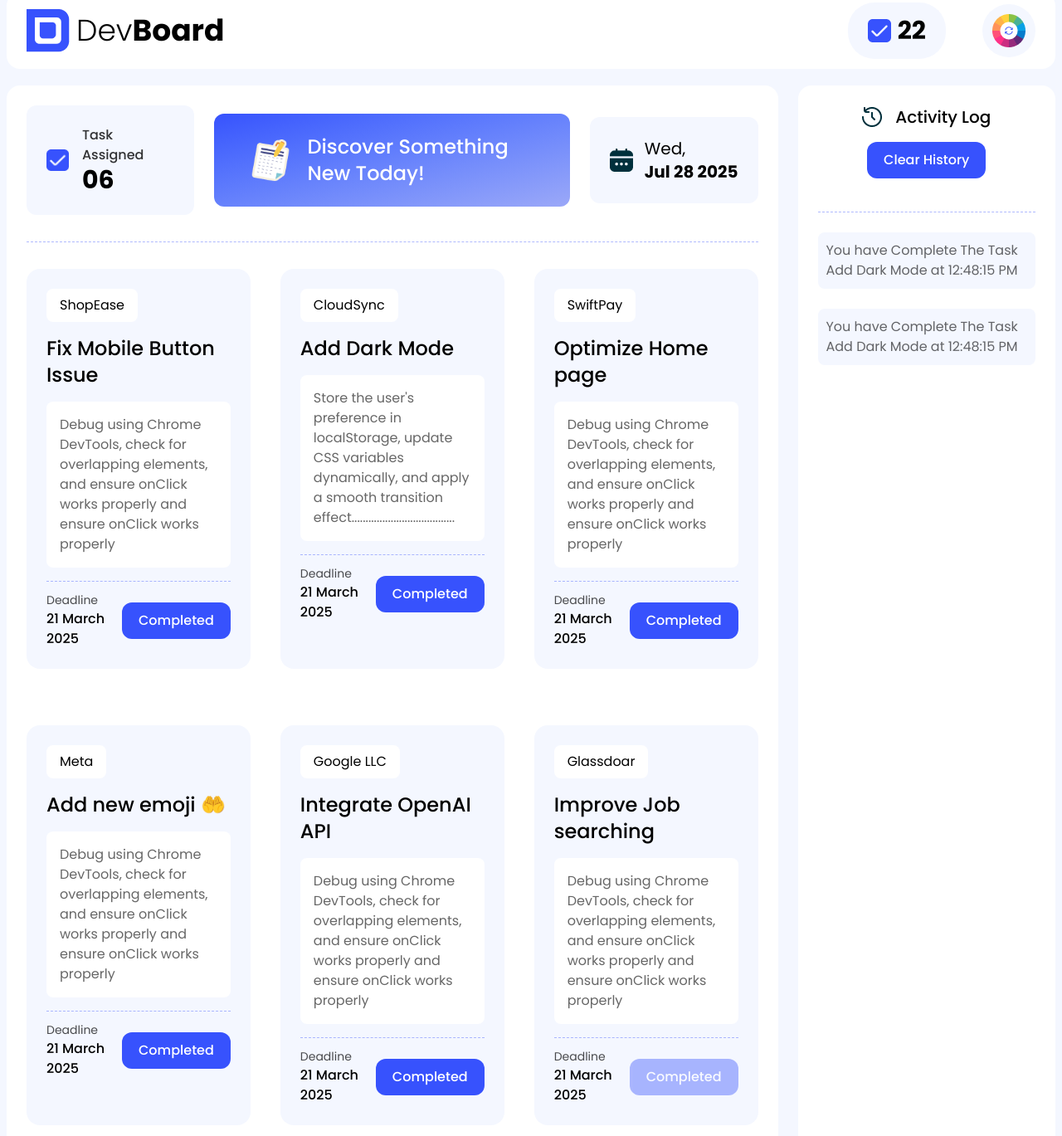
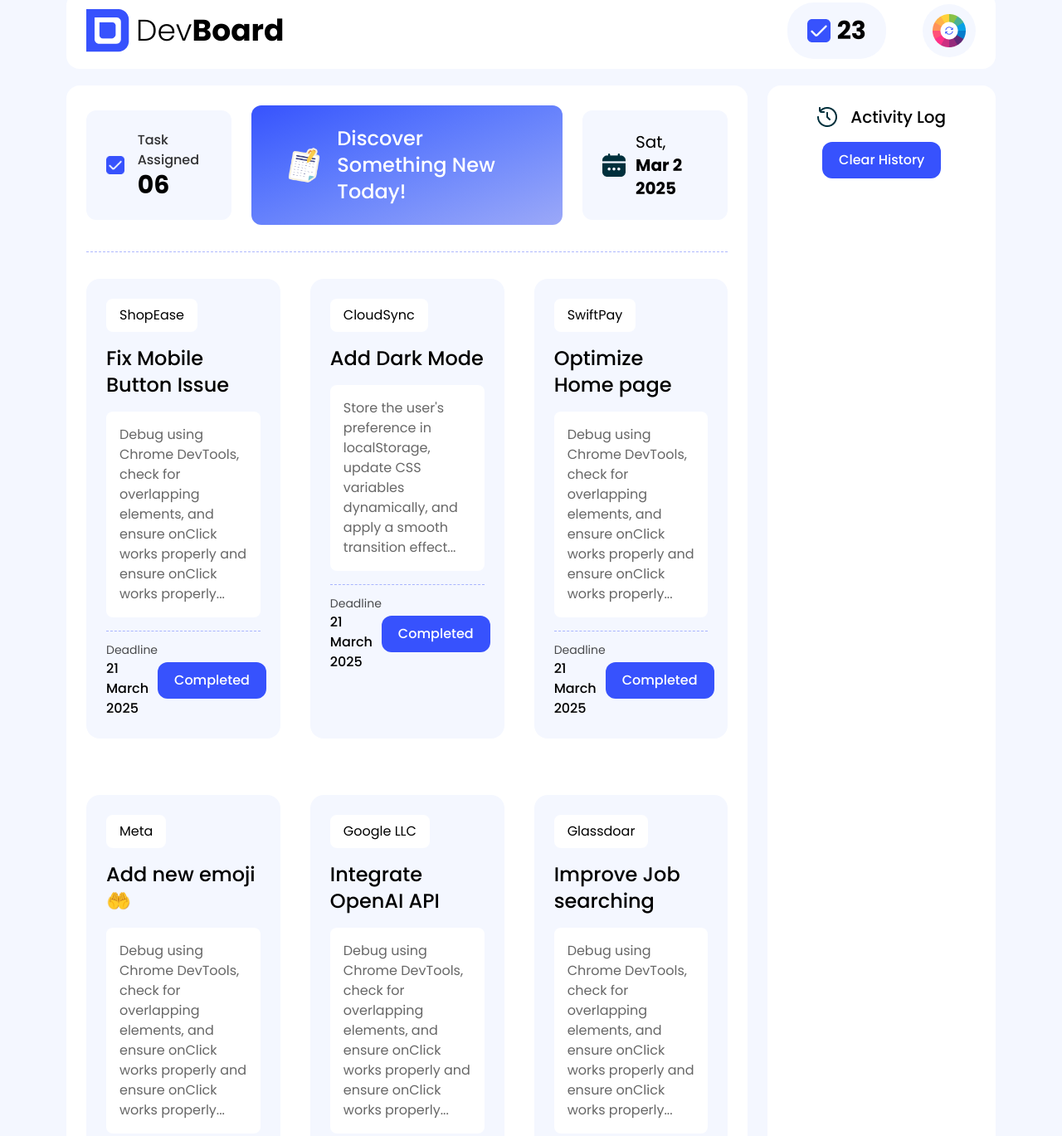
Before and after one commit to jahid-jhb/dev-board, a plain HTML site: page index.html in a window 1280 px wide. Shown: the part 33-1402 px from the top of the page at 83% size. Drawn offline with nearby package versions, Linux system fonts and the light colour scheme.

Commit message:
added some new section and its functionality

```diff
--- a/index.html
+++ b/index.html
@@ -11,7 +11,7 @@
 </head>
 
 <body class="poppins  bg-[#F4F7FF]">
-    <header class="flex justify-between items-center bg-white px-6 py-3 mx-2 mt-6 rounded-2xl">
+    <header class="flex justify-between items-center bg-white px-6 py-3 mx-20 mt-6 rounded-2xl">
         <div class="flex justify-between items-center gap-2">
             <img src="assets/logo.png" alt="Website Logo">
             <h2 class="text-4xl"><span class="font-light">Dev</span><span class="font-bold">Board</span></h2>
@@ -19,7 +19,7 @@
         <div class="flex justify-between items-center gap-11">
             <div class="flex justify-between items-center gap-2 bg-[#f4f7ff] px-6 py-4 rounded-4xl text-3xl font-bold">
                 <img src="assets/checkbox.png" alt="">
-                <p>22</p>
+                <p id="completed-task">23</p>
             </div>
             <div class="p-3 bg-[#f4f7ff] rounded-full">
                 <img id="random-theme" class="cursor-pointer" src="assets/theme-btn.png" alt="Theme Changer Button">
@@ -27,8 +27,10 @@
         </div>
     </header>
 
-    <main class="flex justify-between gap-6 mx-2 mt-5">
+    <main class="flex justify-between gap-6 mx-20 mt-5">
         <section class="w-3/4 bg-white px-6 pt-6 pb-8 rounded-2xl">
+
+
             <div class="grid grid-cols-4 justify-between items-center gap-6">
                 <div class="bg-[#f4f7ff] p-6 rounded-xl flex gap-4 justify-between items-center">
                     <div>
@@ -36,11 +38,12 @@
                     </div>
                     <p>
                         <span class="text-[rgba(0,0,0,0.8)] font-medium">Task Assigned</span> <br>
-                        <span class="text-3xl font-bold">06</span>
+                        <span id="uncompleted-task" class="text-3xl font-bold">06</span>
                     </p>
                 </div>
 
-                <div id="blog-page" class="col-span-2 flex justify-between items-center gap-4 text-2xl font-medium px-10 py-6 rounded-xl bg-linear-to-br from-[#3752FD] to-[#9BA8F8] text-white cursor-pointer">
+                <div id="blog-page"
+                    class="col-span-2 flex justify-between items-center gap-4 text-2xl font-medium px-10 py-6 rounded-xl bg-linear-to-br from-[#3752FD] to-[#9BA8F8] text-white cursor-pointer">
                     <div>
                         <img src="assets/board.png" alt="">
                     </div>
@@ -49,9 +52,16 @@
 
                 <div class="flex justify-between items-center gap-3 bg-[#f4f7ff] p-6 rounded-xl">
                     <img src="assets/calender.png" alt="">
-                    <p class="text-xl">Wed,<br><span class="font-bold">Jul 28 2025</span></p>
+                    <p class="text-xl">
+                        <span id="day-name"></span> <br>
+                        <span id="date-format" class="font-bold">Jul 28 2025</span>
+                    </p>
                 </div>
+
             </div>
+
+
+            <!-- task -->
 
             <div class="mt-8 border-t-[1px] border-dashed border-[rgba(55,82,253,0.4)] grid grid-cols-3 gap-9">
 
@@ -60,15 +70,19 @@
 
                 <div class="p-6 mt-8 bg-[#f4f7ff] rounded-2xl">
                     <p class="px-4 py-2 bg-white rounded-lg inline-block">ShopEase</p>
-                    <h3 class="text-2xl font-medium mt-4">Fix Mobile Button Issue </h3>
-                    <p class="mt-4 p-4 bg-white rounded-lg text-[rgba(0,0,0,0.6)]">Debug using Chrome DevTools, check for overlapping elements, and ensure onClick works properly and ensure onClick works properly</p>
+                    <h3 class="text-2xl font-medium mt-4">Fix Mobile Button Issue</h3>
+                    <p class="mt-4 p-4 bg-white rounded-lg text-[rgba(0,0,0,0.6)]">Debug using Chrome DevTools, check
+                        for overlapping elements, and ensure onClick works properly and ensure onClick works properly...
+                    </p>
 
-                    <div class="mt-4 pt-3 flex justify-between items-center border-t-[1px] border-dashed border-[rgba(55,82,253,0.4)]">
+                    <div
+                        class="mt-4 pt-3 flex justify-between items-center border-t-[1px] border-dashed border-[rgba(55,82,253,0.4)]">
                         <div>
                             <p class="text-[rgba(0,0,0,0.7)] text-[0.875rem]">Deadline</p>
                             <h5 class="font-medium">21 March 2025</h5>
                         </div>
-                        <button class="px-5 py-[0.625rem] bg-[#3752FD] text-white font-medium rounded-xl cursor-pointer">Completed</button>
+                        <button
+                            class="task-btn px-5 py-[0.625rem] bg-[#3752FD] text-white font-medium rounded-xl cursor-pointer disabled:opacity-40 disabled:cursor-not-allowed">Completed</button>
                     </div>
 
                 </div>
@@ -79,14 +93,18 @@
                 <div class="p-6 mt-8 bg-[#f4f7ff] rounded-2xl">
                     <p class="px-4 py-2 bg-white rounded-lg inline-block">CloudSync</p>
                     <h3 class="text-2xl font-medium mt-4">Add Dark Mode</h3>
-                    <p class="mt-4 p-4 bg-white rounded-lg text-[rgba(0,0,0,0.6)]">Store the user's preference in localStorage, update CSS variables dynamically, and apply a smooth transition effect.....................................</p>
+                    <p class="mt-4 p-4 bg-white rounded-lg text-[rgba(0,0,0,0.6)]">Store the user's preference in
+                        localStorage, update CSS variables dynamically, and apply a smooth transition
+                        effect...</p>
 
-                    <div class="mt-4 pt-3 flex justify-between items-center border-t-[1px] border-dashed border-[rgba(55,82,253,0.4)]">
+                    <div
+                        class="mt-4 pt-3 flex justify-between items-center border-t-[1px] border-dashed border-[rgba(55,82,253,0.4)]">
                         <div>
                             <p class="text-[rgba(0,0,0,0.7)] text-[0.875rem]">Deadline</p>
                             <h5 class="font-medium">21 March 2025</h5>
                         </div>
-                        <button class="px-5 py-[0.625rem] bg-[#3752FD] text-white font-medium rounded-xl cursor-pointer">Completed</button>
+                        <button
+                            class="task-btn px-5 py-[0.625rem] bg-[#3752FD] text-white font-medium rounded-xl cursor-pointer disabled:opacity-40 disabled:cursor-not-allowed">Completed</button>
                     </div>
 
                 </div>
@@ -96,15 +114,19 @@
 
                 <div class="p-6 mt-8 bg-[#f4f7ff] rounded-2xl">
                     <p class="px-4 py-2 bg-white rounded-lg inline-block">SwiftPay</p>
-                    <h3 class="text-2xl font-medium mt-4">Optimize  Home page</h3>
-                    <p class="mt-4 p-4 bg-white rounded-lg text-[rgba(0,0,0,0.6)]">Debug using Chrome DevTools, check for overlapping elements, and ensure onClick works properly and ensure onClick works properly</p>
+                    <h3 class="text-2xl font-medium mt-4">Optimize Home page</h3>
+                    <p class="mt-4 p-4 bg-white rounded-lg text-[rgba(0,0,0,0.6)]">Debug using Chrome DevTools, check
+                        for overlapping elements, and ensure onClick works properly and ensure onClick works properly...
+                    </p>
 
-                    <div class="mt-4 pt-3 flex justify-between items-center border-t-[1px] border-dashed border-[rgba(55,82,253,0.4)]">
+                    <div
+                        class="mt-4 pt-3 flex justify-between items-center border-t-[1px] border-dashed border-[rgba(55,82,253,0.4)]">
                         <div>
                             <p class="text-[rgba(0,0,0,0.7)] text-[0.875rem]">Deadline</p>
                             <h5 class="font-medium">21 March 2025</h5>
                         </div>
-                        <button class="px-5 py-[0.625rem] bg-[#3752FD] text-white font-medium rounded-xl cursor-pointer">Completed</button>
+                        <button
+                            class="task-btn px-5 py-[0.625rem] bg-[#3752FD] text-white font-medium rounded-xl cursor-pointer disabled:opacity-40 disabled:cursor-not-allowed">Completed</button>
                     </div>
 
                 </div>
@@ -115,14 +137,17 @@
                 <div class="p-6 mt-8 bg-[#f4f7ff] rounded-2xl">
                     <p class="px-4 py-2 bg-white rounded-lg inline-block">Meta</p>
                     <h3 class="text-2xl font-medium mt-4">Add new emoji 🤲</h3>
-                    <p class="mt-4 p-4 bg-white rounded-lg text-[rgba(0,0,0,0.6)]">Debug using Chrome DevTools, check for overlapping elements, and ensure onClick works properly and ensure onClick works properly</p>
+                    <p class="mt-4 p-4 bg-white rounded-lg text-[rgba(0,0,0,0.6)]">Debug using  Chrome DevTools, check for overlapping elements, and ensure onClick works properly and ensure onClick works properly...
+                    </p>
 
-                    <div class="mt-4 pt-3 flex justify-between items-center border-t-[1px] border-dashed border-[rgba(55,82,253,0.4)]">
+                    <div
+                        class="mt-4 pt-3 flex justify-between items-center border-t-[1px] border-dashed border-[rgba(55,82,253,0.4)]">
                         <div>
                             <p class="text-[rgba(0,0,0,0.7)] text-[0.875rem]">Deadline</p>
                             <h5 class="font-medium">21 March 2025</h5>
                         </div>
-                        <button class="px-5 py-[0.625rem] bg-[#3752FD] text-white font-medium rounded-xl cursor-pointer">Completed</button>
+                        <button
+                            class="task-btn px-5 py-[0.625rem] bg-[#3752FD] text-white font-medium rounded-xl cursor-pointer disabled:opacity-40 disabled:cursor-not-allowed">Completed</button>
                     </div>
 
                 </div>
@@ -133,14 +158,18 @@
                 <div class="p-6 mt-8 bg-[#f4f7ff] rounded-2xl">
                     <p class="px-4 py-2 bg-white rounded-lg inline-block">Google LLC</p>
                     <h3 class="text-2xl font-medium mt-4">Integrate OpenAI API</h3>
-                    <p class="mt-4 p-4 bg-white rounded-lg text-[rgba(0,0,0,0.6)]">Debug using Chrome DevTools, check for overlapping elements, and ensure onClick works properly and ensure onClick works properly</p>
+                    <p class="mt-4 p-4 bg-white rounded-lg text-[rgba(0,0,0,0.6)]">Debug using Chrome DevTools, check
+                        for overlapping elements, and ensure onClick works properly and ensure onClick works properly...
+                    </p>
 
-                    <div class="mt-4 pt-3 flex justify-between items-center border-t-[1px] border-dashed border-[rgba(55,82,253,0.4)]">
+                    <div
+                        class="mt-4 pt-3 flex justify-between items-center border-t-[1px] border-dashed border-[rgba(55,82,253,0.4)]">
                         <div>
                             <p class="text-[rgba(0,0,0,0.7)] text-[0.875rem]">Deadline</p>
                             <h5 class="font-medium">21 March 2025</h5>
                         </div>
-                        <button class="px-5 py-[0.625rem] bg-[#3752FD] text-white font-medium rounded-xl cursor-pointer">Completed</button>
+                        <button
+                            class="task-btn px-5 py-[0.625rem] bg-[#3752FD] text-white font-medium rounded-xl cursor-pointer disabled:opacity-40 disabled:cursor-not-allowed">Completed</button>
                     </div>
 
                 </div>
@@ -151,14 +180,18 @@
                 <div class="p-6 mt-8 bg-[#f4f7ff] rounded-2xl">
                     <p class="px-4 py-2 bg-white rounded-lg inline-block">Glassdoar</p>
                     <h3 class="text-2xl font-medium mt-4">Improve Job searching</h3>
-                    <p class="mt-4 p-4 bg-white rounded-lg text-[rgba(0,0,0,0.6)]">Debug using Chrome DevTools, check for overlapping elements, and ensure onClick works properly and ensure onClick works properly</p>
+                    <p class="mt-4 p-4 bg-white rounded-lg text-[rgba(0,0,0,0.6)]">Debug using Chrome DevTools, check
+                        for overlapping elements, and ensure onClick works properly and ensure onClick works properly...
+                    </p>
 
-                    <div class="mt-4 pt-3 flex justify-between items-center border-t-[1px] border-dashed border-[rgba(55,82,253,0.4)]">
+                    <div
+                        class="mt-4 pt-3 flex justify-between items-center border-t-[1px] border-dashed border-[rgba(55,82,253,0.4)]">
                         <div>
                             <p class="text-[rgba(0,0,0,0.7)] text-[0.875rem]">Deadline</p>
                             <h5 class="font-medium">21 March 2025</h5>
                         </div>
-                        <button class="px-5 py-[0.625rem] bg-[#3752FD] text-white font-medium rounded-xl cursor-pointer disabled:opacity-40 disabled:cursor-not-allowed" disabled>Completed</button>
+                        <button
+                            class="task-btn px-5 py-[0.625rem] bg-[#3752FD] text-white font-medium rounded-xl cursor-pointer disabled:opacity-40 disabled:cursor-not-allowed">Completed</button>
                     </div>
 
                 </div>
@@ -173,11 +206,11 @@
                 <p class="text-xl font-medium">Activity Log</p>
             </div>
 
-            <button class="px-5 py-[0.625rem] bg-[#3752FD] text-white font-medium rounded-xl cursor-pointer mb-4">Clear History</button>
+            <button id="activity-clear" class="px-5 py-[0.625rem] bg-[#3752FD] text-white font-medium rounded-xl cursor-pointer mb-4">Clear
+                History</button>
 
-            <div class="activity-area">
-                <p>You have Complete The Task Add Dark Mode at 12:48:15 PM</p>
-                <p>You have Complete The Task Add Dark Mode at 12:48:15 PM</p>
+            <div id="activity" class="activity-area">
+                <!-- dynamically added p tag for click task button -->
             </div>
 
         </section>
--- a/script/main.js
+++ b/script/main.js
@@ -1,3 +1,5 @@
+// random bg
+
 document.getElementById('random-theme')
     .addEventListener('click', function (event) {
         let color = '#';
@@ -11,6 +13,9 @@ document.getElementById('random-theme')
         document.body.style.backgroundColor = color;
     });
 
+
+// blog page link
+
 document.getElementById('blog-page')
     .addEventListener('click', function () {
         window.location.href = 'pages/blog.html';
@@ -18,15 +23,90 @@ document.getElementById('blog-page')
 
 
 
+// make date
+
 let todayDate = new Date;
 
-const dayName = ['Sat', 'Sun', 'Mon', 'Tue', 'Wed', 'Thu', 'Fri'];
-const monthName = ['Jan', 'Feb', 'Mar', 'Apr', 'May', 'Jun', 'Jul', 'Aug', 'Sep', 'Oct', 'Nov', 'Dec'];
+const dayNames = ['Sat', 'Sun', 'Mon', 'Tue', 'Wed', 'Thu', 'Fri'];
+const monthNames = ['Jan', 'Feb', 'Mar', 'Apr', 'May', 'Jun', 'Jul', 'Aug', 'Sep', 'Oct', 'Nov', 'Dec'];
 
-console.log(dayName[todayDate.getDay()]);
-console.log(monthName[todayDate.getMonth()]);
-console.log(todayDate.getDate());
-console.log(todayDate.getFullYear());
-console.log(todayDate.getHours());
-console.log(todayDate.getMinutes());
-console.log(todayDate.getSeconds());
+document.getElementById('day-name').innerText = dayNames[todayDate.getDay()] + ',';
+document.getElementById('date-format').innerText = monthNames[todayDate.getMonth()] + ' ' + todayDate.getDate() + ' ' + todayDate.getFullYear();
+
+
+
+
+
+// Activity Log bar
+
+const taskBtns = document.getElementsByClassName('task-btn');
+for (const taskBtn of taskBtns) {
+    taskBtn.addEventListener('click', function (event) {
+
+
+        // set alert
+
+        alert('Board Updated Successfully');
+
+
+        // cal for uncompleted task
+
+        let unCompletedTask = ((parseInt(document.getElementById('uncompleted-task').innerText)) - 1).toString();
+        document.getElementById('uncompleted-task').innerText = unCompletedTask;
+
+
+        // cal for completed task
+
+        let completedTask = ((parseInt(document.getElementById('completed-task').innerText)) + 1).toString();
+        document.getElementById('completed-task').innerText = completedTask;
+
+
+        // last alert
+
+        if(parseInt(unCompletedTask) == 0){
+            alert('Congrats!!! You have completed all the current task');
+        }
+
+
+
+        // make time
+
+        let todayDate = new Date;
+
+        let currentH = (todayDate.getHours()).toString();
+        let currentHour = currentH;
+
+        let currentTime = currentHour + ':' + (todayDate.getMinutes()).toString() + ':' + (todayDate.getSeconds()).toString() + ' AM';
+
+        if (currentH > 12) {
+            currentHour = (currentH - 12).toString();
+            currentTime = currentHour + ':' + (todayDate.getMinutes()).toString() + ':' + (todayDate.getSeconds()).toString() + ' PM';
+        }
+
+
+
+        // get task title and create a p element and append it
+
+        const taskTitle = event.target.parentNode.previousSibling.previousSibling.previousSibling.previousSibling.innerText;
+
+        const activityBox = document.getElementById('activity');
+
+        const p = document.createElement('p');
+        p.innerText = 'You have Complete The Task' + ' ' + taskTitle + ' at ' + currentTime;
+
+        activityBox.appendChild(p);
+
+
+        // button disabled
+
+        event.target.setAttribute('disabled', '');
+
+    });
+};
+
+
+// Activity Log Clear
+
+document.getElementById('activity-clear').addEventListener('click', function(){
+    document.getElementById('activity').innerHTML = '';
+});
```
Also changed, not shown: pages/blog.html (+64 -0 lines).
